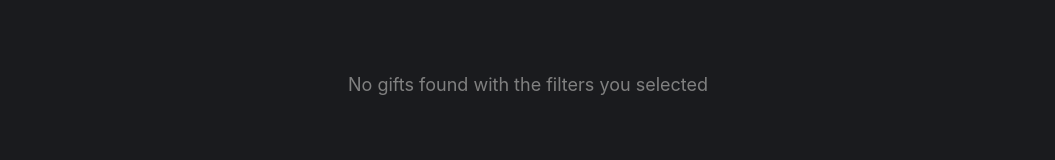
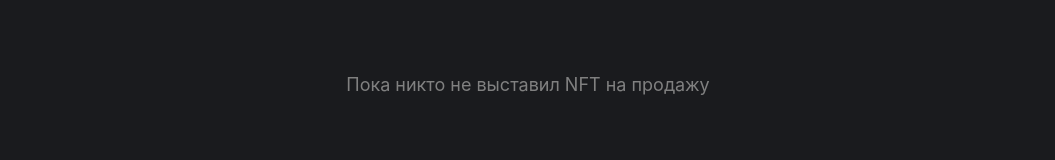
Before and after one commit to useriiefokrjkgjrkgkgkjkg/telegram-nft-marketplace, a Next.js app: page / in a window 1280 px wide. Both pictures are taken after a click on the element "Market". Shown: the part 369-529 px from the top of the page, without its empty margins (112-1167 px from the left). Built offline with nearby package versions, Linux system fonts and the light colour scheme.

Commit message:
Add tab switching functionality with separate components

```diff
--- /dev/null
+++ b/app/components/Auctions.tsx
@@ -0,0 +1,20 @@
+import { Box, Text, Container } from '@chakra-ui/react';
+
+export const Auctions = () => {
+  return (
+    <Container maxW="container.lg" py={4}>
+      <Box
+        position="absolute"
+        top="50%"
+        left="50%"
+        transform="translate(-50%, -50%)"
+        textAlign="center"
+        color="#808080"
+      >
+        <Text fontSize="lg">
+          No gifts found with the filters you selected
+        </Text>
+      </Box>
+    </Container>
+  );
+};
--- /dev/null
+++ b/app/components/Market.tsx
@@ -0,0 +1,22 @@
+import { Box, Text, Container, SimpleGrid } from '@chakra-ui/react';
+
+export const Market = () => {
+  return (
+    <Container maxW="container.lg" py={4}>
+      <SimpleGrid columns={{ base: 2, md: 2 }} spacing={4}>
+        <Box
+          position="absolute"
+          top="50%"
+          left="50%"
+          transform="translate(-50%, -50%)"
+          textAlign="center"
+          color="#808080"
+        >
+          <Text fontSize="lg">
+            Пока никто не выставил NFT на продажу
+          </Text>
+        </Box>
+      </SimpleGrid>
+    </Container>
+  );
+};
--- /dev/null
+++ b/app/components/MyGifts.tsx
@@ -0,0 +1,20 @@
+import { Box, Text, Container } from '@chakra-ui/react';
+
+export const MyGifts = () => {
+  return (
+    <Container maxW="container.lg" py={4}>
+      <Box
+        position="absolute"
+        top="50%"
+        left="50%"
+        transform="translate(-50%, -50%)"
+        textAlign="center"
+        color="#808080"
+      >
+        <Text fontSize="lg">
+          У вас пока нет подарков
+        </Text>
+      </Box>
+    </Container>
+  );
+};
--- a/app/page.tsx
+++ b/app/page.tsx
@@ -20,6 +20,9 @@ import { AddIcon, MinusIcon, ChevronDownIcon } from '@chakra-ui/icons';
 import { FaShoppingCart, FaGavel, FaGift, FaImages, FaChartLine, FaRandom, FaTrash } from 'react-icons/fa';
 import { useState, useEffect } from 'react';
 import { keyframes } from '@emotion/react';
+import { Market } from './components/Market';
+import { Auctions } from './components/Auctions';
+import { MyGifts } from './components/MyGifts';
 
 const fadeInAnimation = keyframes`
   from { opacity: 0; }
@@ -126,6 +129,53 @@ export default function Home() {
       window.Telegram.WebApp.enableClosingConfirmation();
     }
   }, []);
+
+  const renderContent = () => {
+    switch (activeTab) {
+      case 'market':
+        return <Market />;
+      case 'auctions':
+        return <Auctions />;
+      case 'gifts':
+        return <MyGifts />;
+      case 'gallery':
+        return (
+          <Container maxW="container.lg" py={4}>
+            <Box
+              position="absolute"
+              top="50%"
+              left="50%"
+              transform="translate(-50%, -50%)"
+              textAlign="center"
+              color={colors.muted}
+            >
+              <Text fontSize="lg">
+                Галерея пока пуста
+              </Text>
+            </Box>
+          </Container>
+        );
+      case 'activity':
+        return (
+          <Container maxW="container.lg" py={4}>
+            <Box
+              position="absolute"
+              top="50%"
+              left="50%"
+              transform="translate(-50%, -50%)"
+              textAlign="center"
+              color={colors.muted}
+            >
+              <Text fontSize="lg">
+                Нет активности
+              </Text>
+            </Box>
+          </Container>
+        );
+      default:
+        return <Auctions />;
+    }
+  };
 
   return (
     <Box
@@ -331,20 +381,7 @@ export default function Home() {
         bg={colors.bg}
         position="relative"
       >
-        <Container maxW="container.lg" py={4}>
-          <Box
-            position="absolute"
-            top="50%"
-            left="50%"
-            transform="translate(-50%, -50%)"
-            textAlign="center"
-            color={colors.muted}
-          >
-            <Text fontSize="lg">
-              No gifts found with the filters you selected
-            </Text>
-          </Box>
-        </Container>
+        {renderContent()}
       </Box>
 
       {/* Нижняя навигация */}
```
